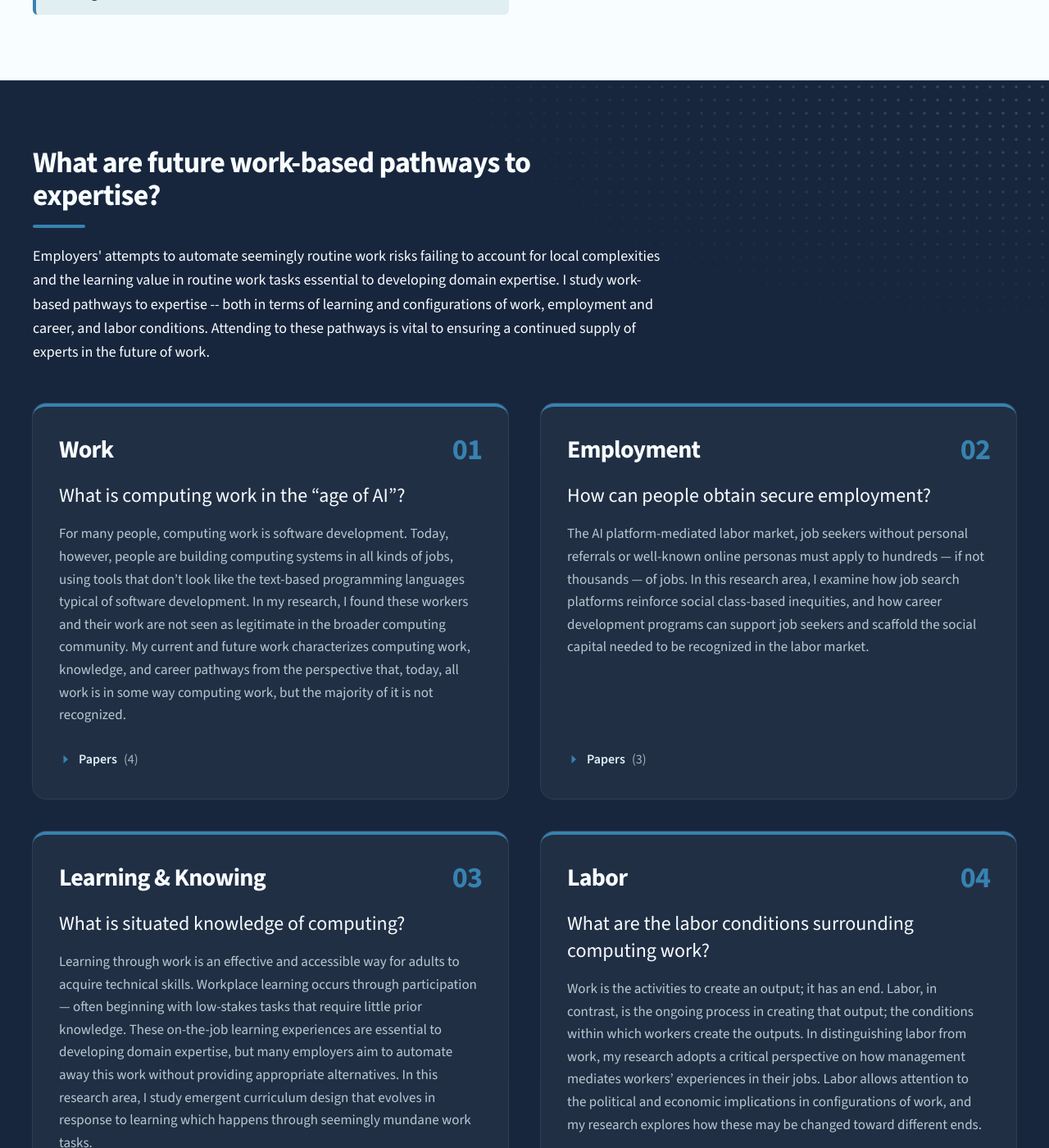
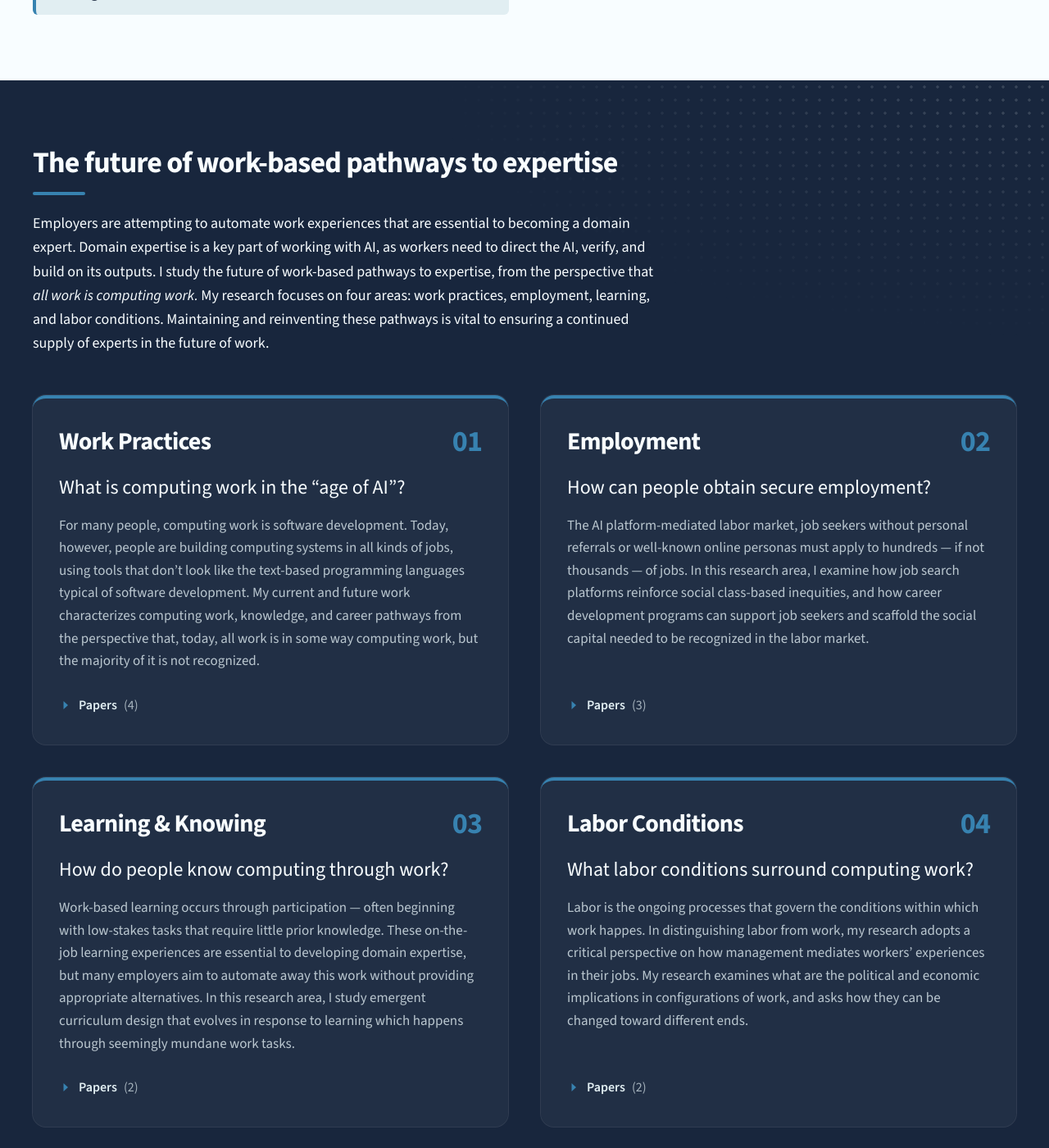
Before and after one commit to laras126/larakarki, a Jekyll site: the page built from index.html, in a window 1280 px wide and 1400 px high, scrolled down 715 px. Shown: the whole window at 82% size. Built offline with Jekyll 4.4.1, drawn with Linux system fonts in a browser that asks for light colours.

Commit message:
Content updates

```diff
--- a/_data/research_questions.yml
+++ b/_data/research_questions.yml
@@ -1,11 +1,11 @@
 # Research questions shown on the home page. Edit them here.
 
 # Heading of the research section.
-overarching: "What are future work-based pathways to expertise?"
+overarching: "The future of work-based pathways to expertise"
 
 # The question under each research area card's title, keyed by the file name in _research/.
 areas:
   work: "What is computing work in the “age of AI”?"
   employment: "How can people obtain secure employment?"
-  learning: "What is situated knowledge of computing?"
-  labor: "What are the labor conditions surrounding computing work?"
+  learning: "How do people know computing through work?"
+  labor: "What labor conditions surround computing work?"
--- a/index.html
+++ b/index.html
@@ -27,7 +27,7 @@ layout: default
     <div class="max-w-3xl space-y-5 text-lg leading-relaxed">
       <h2 class="heading-bar text-3xl font-bold tracking-tight md:text-4xl">{{ site.data.research_questions.overarching }}</h2>
 
-      <p>Employers' attempts to automate seemingly routine work risks failing to account for local complexities and the learning value in routine work tasks essential to developing domain expertise. I study work-based pathways to expertise -- both in terms of learning and configurations of work, employment and career, and labor conditions. Attending to these pathways is vital to ensuring a continued supply of experts in the future of work.</p>
+      <p>Employers are attempting to automate work experiences that are essential to becoming a domain expert. Domain expertise is a key part of working with AI, as workers need to direct the AI, verify, and build on its outputs. I study the future of work-based pathways to expertise, from the perspective that <em>all work is computing work.</em> My research focuses on four areas: work practices, employment, learning, and labor conditions. Maintaining and reinventing these pathways is vital to ensuring a continued supply of experts in the future of work.</p>
     </div>
 
     <div class="mt-12 grid gap-8 lg:grid-cols-2 lg:gap-10">
```
Also changed, not shown: _research/labor.md (+2 -2 lines), _research/learning.md (+1 -1 lines), _research/work.md (+4 -2 lines).
